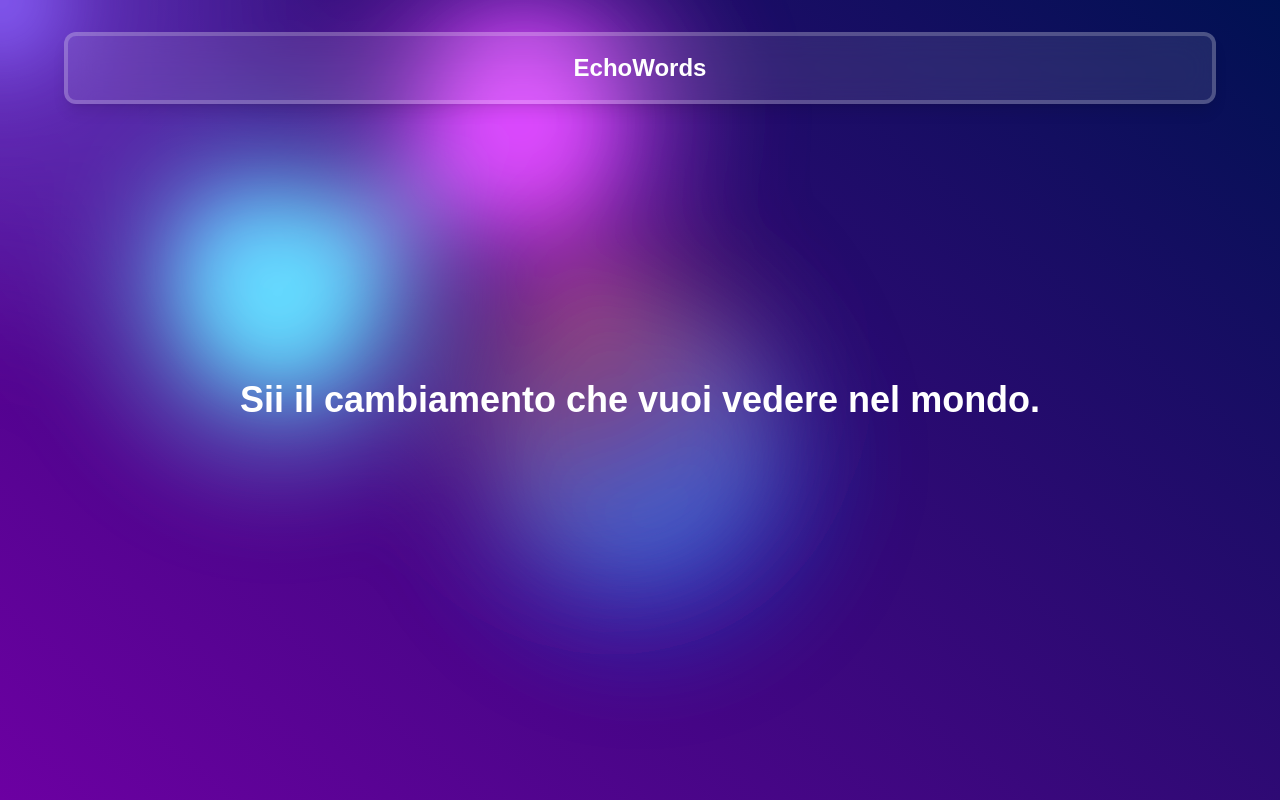
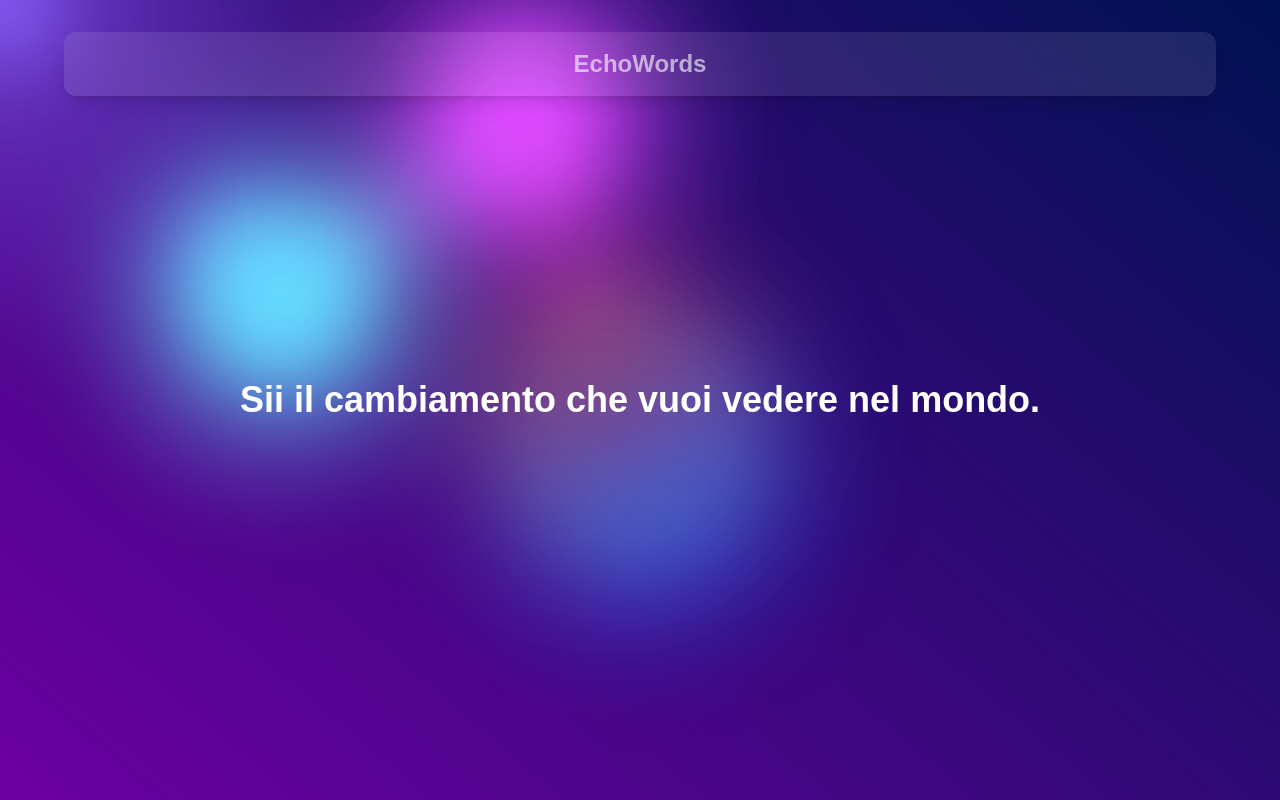
Before and after one commit to matteo12392/motivational, a Next.js app: page / in a window 1280 px wide. Built offline with nearby package versions, Linux system fonts and the light colour scheme.

Commit message:
Update page.tsx

```diff
--- a/app/page.tsx
+++ b/app/page.tsx
@@ -109,11 +109,11 @@ const MotivationPage = () => {
         </div>
       </div>
 
-      <nav className="absolute z-20 flex justify-center items-center bg-white bg-opacity-10 backdrop-filter backdrop-blur-lg shadow-lg w-[90%] md:w-3/2 my-8 rounded-xl border-4 border-white/20 left-1/2 transform -translate-x-1/2">
+      <nav className="absolute z-20 flex justify-center items-center bg-white bg-opacity-10 backdrop-filter backdrop-blur-lg shadow-lg w-[90%] md:w-3/2 my-8 rounded-xl border-3 border-white/20 left-1/2 transform -translate-x-1/2">
         <div className="max-w-7xl mx-auto px-4 sm:px-6 lg:px-8">
           <div className="flex items-center justify-center h-16">
             <div className="flex-shrink-0">
-              <span className="text-white text-2xl font-semibold">EchoWords</span>
+              <span className="text-white/60 text-2xl font-semibold">EchoWords</span>
             </div>
           </div>
         </div>
```
